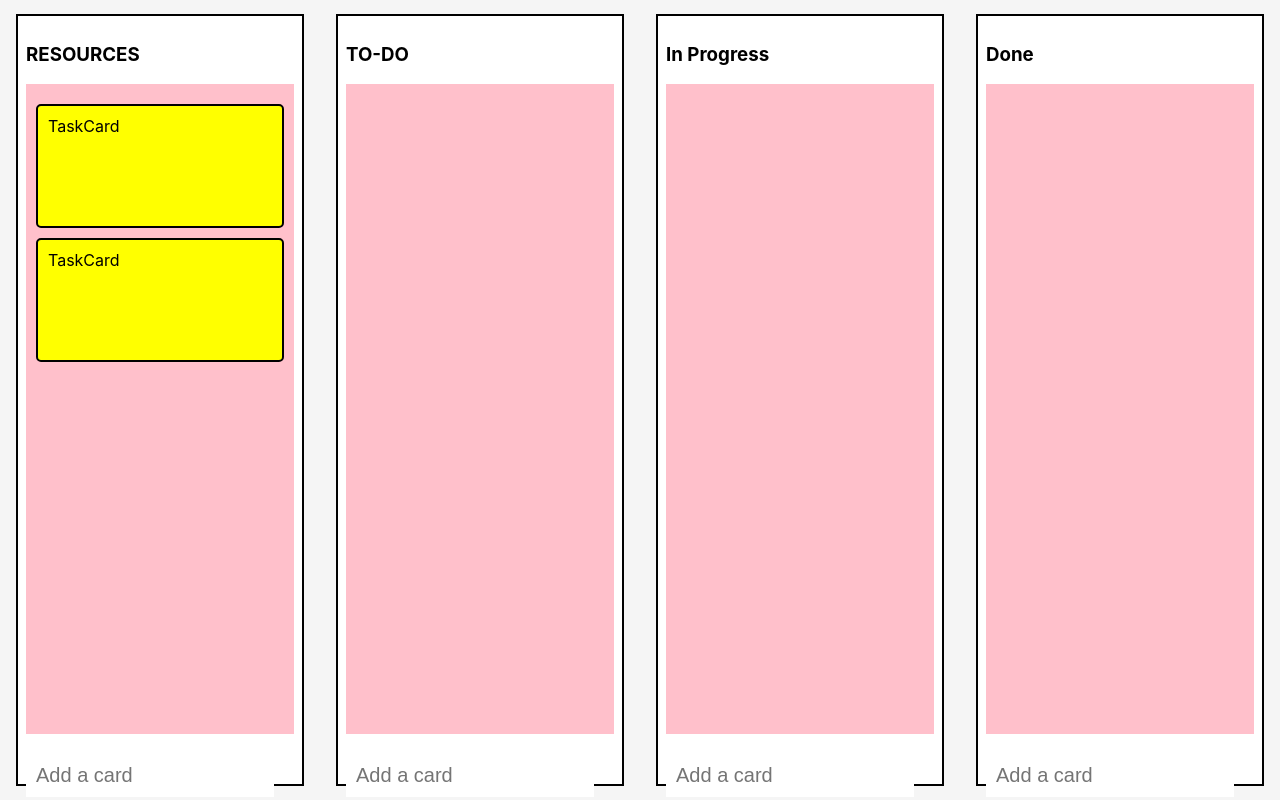
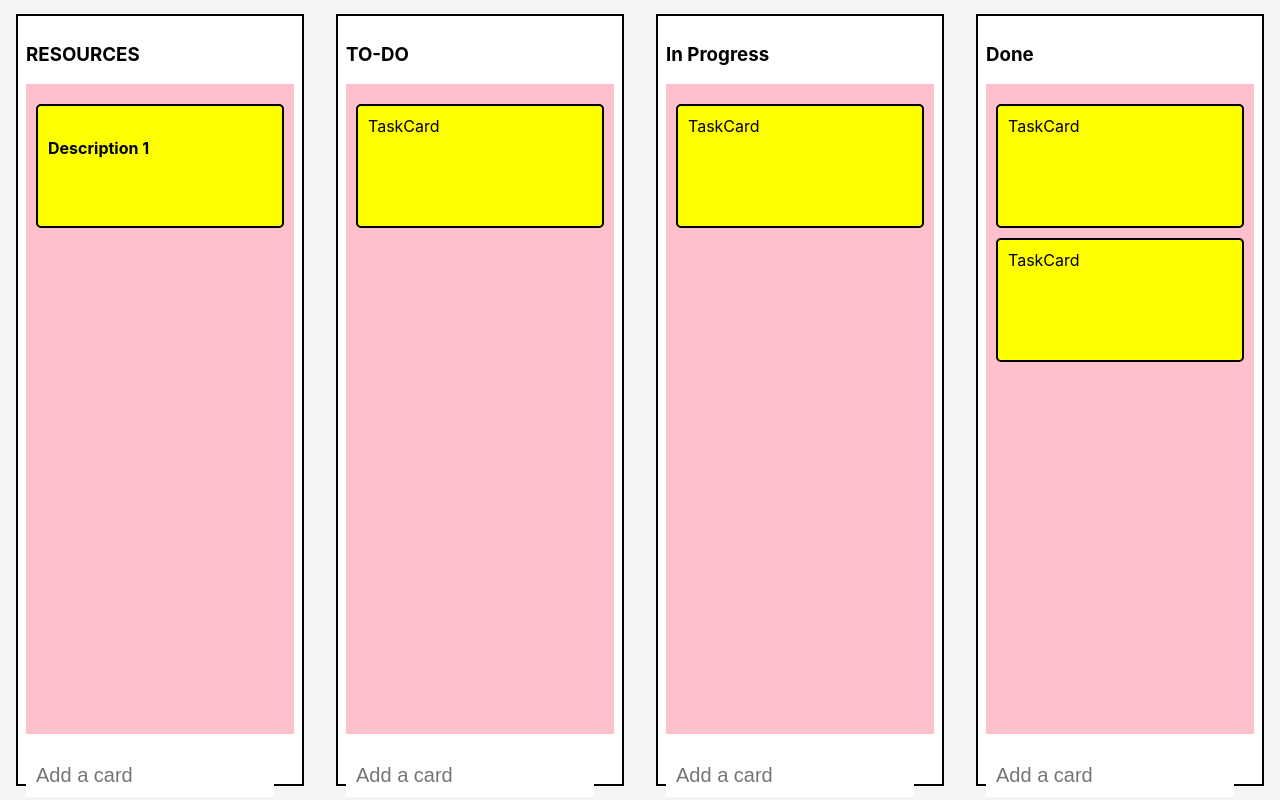
Before and after one commit to sumitshinde2608/zuddltask, a React (Create React App) app: page / in a window 1280 px wide. Built offline with nearby package versions, Linux system fonts and the light colour scheme.

Commit message:
Dragging done

```diff
--- a/src/pages/TasksBoard/TasksBoard.js
+++ b/src/pages/TasksBoard/TasksBoard.js
@@ -1,37 +1,349 @@
-import React from "react";
+import React, { useState } from "react";
 import TaskCard from "./components/TaskCard/TaskCard";
 import "./TasksBoard.css";
+
+import { DragDropContext, Droppable, Draggable } from "react-beautiful-dnd";
+
+const tasks = [
+  {
+    id: 1,
+    description: "Description 1",
+    status: "resources",
+    dragId: "1",
+  },
+  {
+    id: 2,
+    description: "Description 2",
+    status: "todo",
+    dragId: "2",
+  },
+  {
+    id: 3,
+    description: "Description 3",
+    status: "inprogress",
+    dragId: "3",
+  },
+  {
+    id: 4,
+    description: "Description 4",
+    status: "done",
+    dragId: "4",
+  },
+  {
+    id: 5,
+    description: "Description 5",
+    status: "done",
+    dragId: "5",
+  },
+];
+
 const TasksBoard = () => {
+  const [resources, setResources] = useState(
+    tasks.filter((task) => task.status === "resources")
+  );
+  const [todo, setTodo] = useState(
+    tasks.filter((task) => task.status === "todo")
+  );
+  const [inprogress, setInProgress] = useState(
+    tasks.filter((task) => task.status === "inprogress")
+  );
+  const [done, setDone] = useState(
+    tasks.filter((task) => task.status === "done")
+  );
+  const [enabled, setEnabled] = React.useState(false);
+
+  // React.useEffect(() => {
+  //   const animation = requestAnimationFrame(() => setEnabled(true));
+
+  //   return () => {
+  //     cancelAnimationFrame(animation);
+  //     setEnabled(false);
+  //   };
+  // }, []);
+
+  // if (!enabled) {
+  //   return null;
+  // }
+
+  const AddNewCard = (e, status) => {
+    e.preventDefault();
+    console.log("Add new task");
+    console.log(todo);
+    if (status === "resources") {
+      setResources((tasks) => {
+        console.log("in resources", tasks);
+        return [
+          ...tasks,
+          {
+            id: tasks.length + 1,
+            description: e.target.value,
+            status: status,
+            dragId: toString(tasks.length() + 1),
+          },
+        ];
+      });
+    } else if (status === "todo") {
+      setTodo((tasks) => {
+        return [
+          ...tasks,
+          {
+            id: tasks.length + 1,
+            description: e.target.value,
+            status: status,
+            dragId: toString(tasks.length + 1),
+          },
+        ];
+      });
+    } else if (status === "inprogress") {
+      setInProgress((tasks) => {
+        return [
+          ...tasks,
+          {
+            id: tasks.length + 1,
+            description: e.target.value,
+            status: status,
+            dragId: toString(tasks.length + 1),
+          },
+        ];
+      });
+    } else if (status === "done") {
+      setDone((tasks) => {
+        return [
+          ...tasks,
+          {
+            id: tasks.length + 1,
+            description: e.target.value,
+            status: status,
+            dragId: toString(tasks.length + 1),
+          },
+        ];
+      });
+    }
+    console.log(tasks);
+  };
+
+  // const onDragEnd = (result, tasks) => {
+
+  // }
+
   return (
     <div className="tasks">
+      <DragDropContext onDragEnd={(result) => console.log("nafees", result)}>
         <div className="stages Resources">
           <h3>RESOURCES</h3>
-        <div className="tasks-list">
-          <TaskCard />
-          <TaskCard />
+          <Droppable droppableId="droppable-1" type="PERSON">
+            {(provided, snapshot) => (
+              <>
+                <div
+                  className="tasks-list"
+                  ref={provided.innerRef}
+                  style={{
+                    backgroundColor: snapshot.isDraggingOver ? "blue" : "pink",
+                  }}
+                  {...provided.droppableProps}
+                >
+                  {resources.map((task, index) => {
+                    return (
+                      <Draggable
+                        key={task.id}
+                        draggableId={task.description}
+                        index={index}
+                      >
+                        {(provided, snapshot) => (
+                          <div
+                            className="task card"
+                            ref={provided.innerRef}
+                            {...provided.draggableProps}
+                            {...provided.dragHandleProps}
+                            onDragStart={() => console.log("dragging")}
+                            onDragEnd={() => console.log("dragging end")}
+                          >
+                            {/* <TaskCard
+                              title={task.title}
+                              description={task.description}
+                            /> */}
+
+                            <h4>{task.description}</h4>
                           </div>
-        {/* <div className="card-input"> */}
-        <input className="input" type="text" placeholder="Add a card" />
-        {/* </div> */}
+                        )}
+                      </Draggable>
+                    );
+                  })}
+                </div>
+                <input
+                  className="input"
+                  type="text"
+                  placeholder="Add a card"
+                  onKeyPress={(e) => {
+                    if (e.key === "Enter") {
+                      AddNewCard(e, "resources");
+                      console.log("key pressed");
+                    }
+                  }}
+                />
+                {provided.placeholder}
+              </>
+            )}
+          </Droppable>
         </div>
 
         <div className="stages To-Do">
           <h3>TO-DO</h3>
-        <div className="tasks-list"></div>
-        <input className="input" type="text" placeholder="Add a card" />
+          <Droppable droppableId="droppable-2" type="PERSON">
+            {(provided, snapshot) => (
+              <>
+                <div
+                  className="tasks-list"
+                  ref={provided.innerRef}
+                  style={{
+                    backgroundColor: snapshot.isDraggingOver ? "blue" : "pink",
+                  }}
+                  {...provided.droppableProps}
+                >
+                  {todo.map((task, index) => (
+                    <Draggable
+                      key={task.id}
+                      draggableId={task.description}
+                      index={index}
+                    >
+                      {(provided, snapshot) => (
+                        <div
+                          className="task"
+                          ref={provided.innerRef}
+                          {...provided.draggableProps}
+                          {...provided.dragHandleProps}
+                        >
+                          <TaskCard
+                            title={task.title}
+                            description={task.description}
+                          />
+                        </div>
+                      )}
+                    </Draggable>
+                  ))}
+                </div>
+                <input
+                  className="input"
+                  type="text"
+                  placeholder="Add a card"
+                  onKeyPress={(e) => {
+                    if (e.key === "Enter") {
+                      AddNewCard(e, "todo");
+                      console.log("key pressed");
+                    }
+                  }}
+                />
+                {provided.placeholder}
+              </>
+            )}
+          </Droppable>
         </div>
 
         <div className="stages In-Progress">
           <h3>In Progress</h3>
-        <div className="tasks-list"></div>
-        <input className="input" type="text" placeholder="Add a card" />
+          <Droppable droppableId="droppable-3" type="PERSON">
+            {(provided, snapshot) => (
+              <>
+                <div
+                  className="tasks-list"
+                  ref={provided.innerRef}
+                  style={{
+                    backgroundColor: snapshot.isDraggingOver ? "blue" : "pink",
+                  }}
+                  {...provided.droppableProps}
+                >
+                  {inprogress.map((task, index) => (
+                    <Draggable
+                      key={task.id}
+                      draggableId={task.description}
+                      index={index}
+                    >
+                      {(provided, snapshot) => (
+                        <div
+                          className="task"
+                          ref={provided.innerRef}
+                          {...provided.draggableProps}
+                          {...provided.dragHandleProps}
+                        >
+                          <TaskCard
+                            title={task.title}
+                            description={task.description}
+                          />
+                        </div>
+                      )}
+                    </Draggable>
+                  ))}
+                </div>
+                <input
+                  className="input"
+                  type="text"
+                  placeholder="Add a card"
+                  onKeyPress={(e) => {
+                    if (e.key === "Enter") {
+                      AddNewCard(e, "inprogress");
+                      console.log("key pressed");
+                    }
+                  }}
+                />
+                {provided.placeholder}
+              </>
+            )}
+          </Droppable>
         </div>
 
         <div className="stages Done">
           <h3> Done </h3>
-        <div className="tasks-list"></div>
-        <input className="input" type="text" placeholder="Add a card" />
+
+          <Droppable droppableId="droppable-4" type="PERSON">
+            {(provided, snapshot) => (
+              <>
+                <div
+                  className="tasks-list"
+                  ref={provided.innerRef}
+                  style={{
+                    backgroundColor: snapshot.isDraggingOver ? "blue" : "pink",
+                  }}
+                  {...provided.droppableProps}
+                >
+                  {done.map((task, index) => (
+                    <Draggable
+                      key={task.id}
+                      draggableId={task.description}
+                      index={index}
+                    >
+                      {(provided, snapshot) => (
+                        <div
+                          className="task"
+                          ref={provided.innerRef}
+                          {...provided.draggableProps}
+                          {...provided.dragHandleProps}
+                        >
+                          <TaskCard
+                            title={task.title}
+                            description={task.description}
+                          />
                         </div>
+                      )}
+                    </Draggable>
+                  ))}
+                </div>
+                <input
+                  className="input"
+                  type="text"
+                  placeholder="Add a card"
+                  onKeyPress={(e) => {
+                    if (e.key === "Enter") {
+                      AddNewCard(e, "done");
+                      console.log("key pressed");
+                    }
+                  }}
+                />
+                {provided.placeholder}
+              </>
+            )}
+          </Droppable>
+        </div>
+      </DragDropContext>
     </div>
   );
 };
```
Lines whose indentation alone changed are shown as unchanged.
